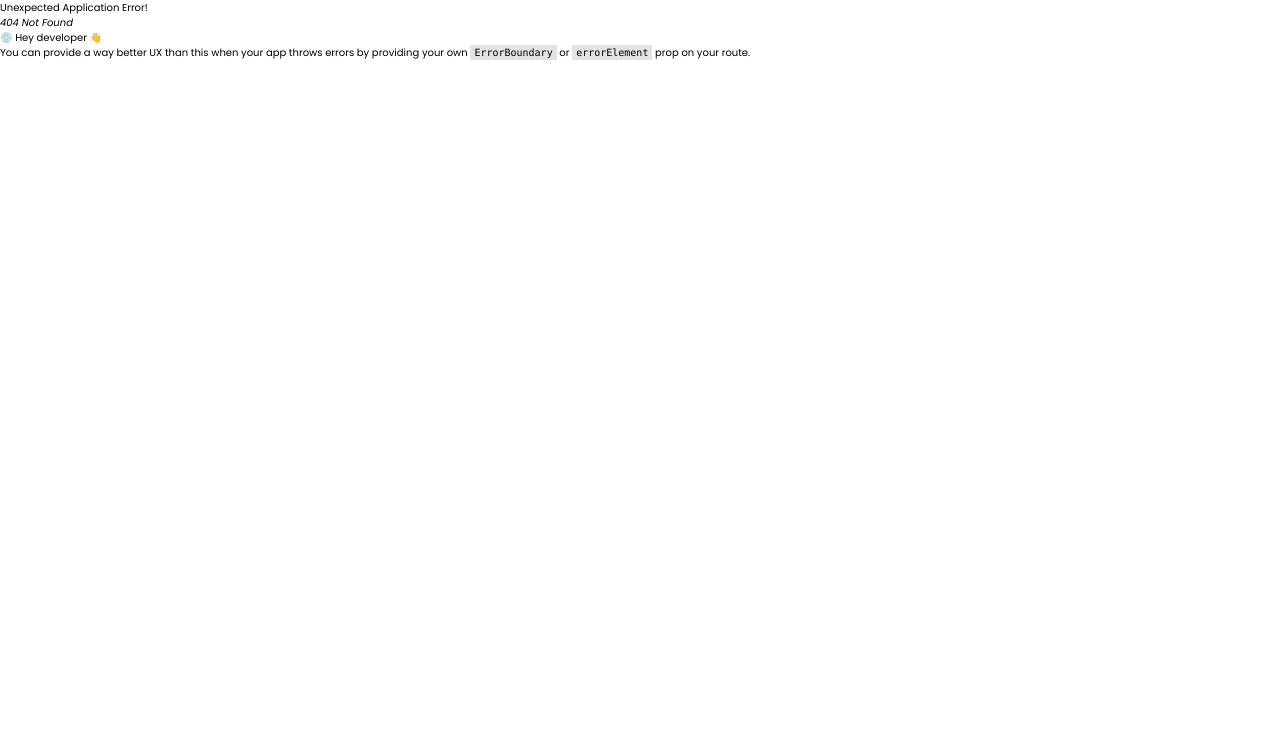
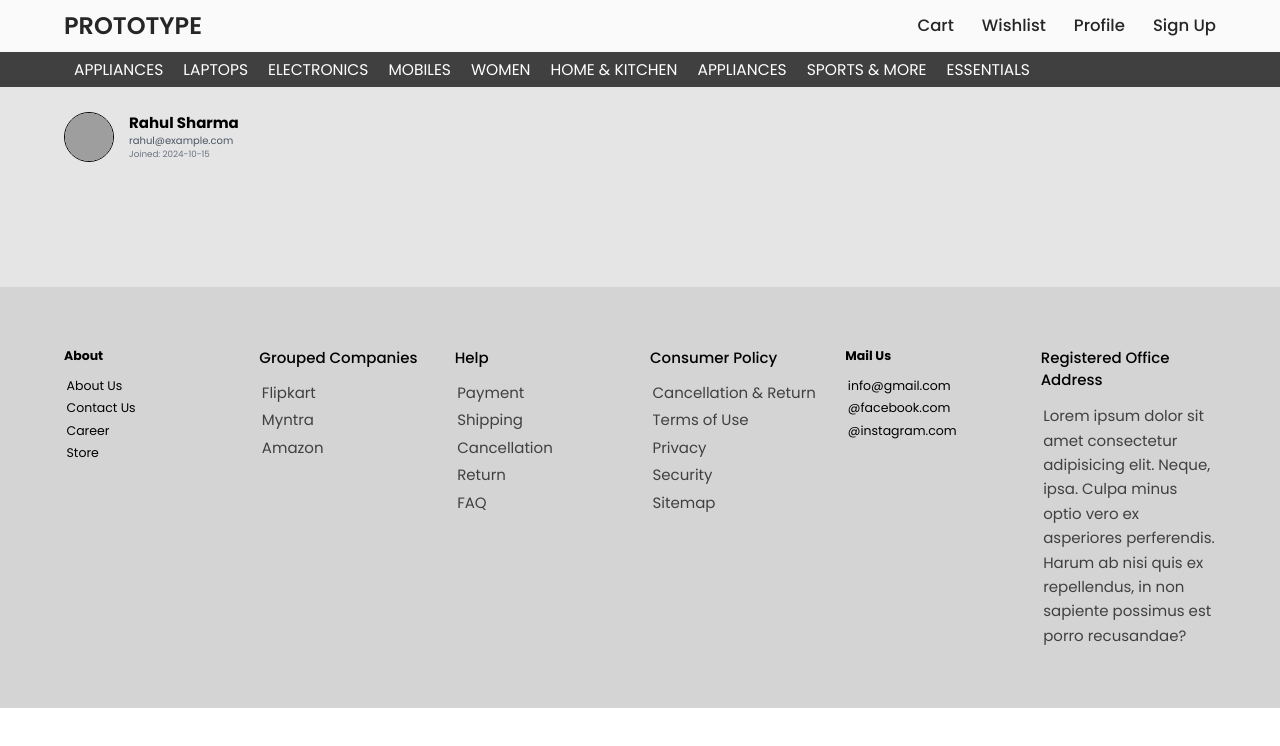
Before and after one commit to muhammedaslammm/bizdata_prototype, a React (Vite) app in the folder frontend/: page /profile in a window 1280 px wide. Before the commit this address had no page. Shown: the top 746 px of the page. Built offline with nearby package versions, Linux system fonts and the light colour scheme; grey boxes are pictures that could not be loaded.

Commit message:
profile page created

```diff
--- a/frontend/src/client/components/Header.jsx
+++ b/frontend/src/client/components/Header.jsx
@@ -4,17 +4,27 @@ const Header = () => {
   return (
     <header className="bg-neutral-50">
       <header className=" flex justify-between items-center w-[90%] mx-auto py-[.8rem]">
-        <div className="logo text-neutral-800 font-semibold text-[2.4rem] uppercase">
-          prototype
-        </div>
+        <Link to={`/home`}>
+          {" "}
+          <div className="logo text-neutral-800 font-semibold text-[2.4rem] uppercase">
+            prototype
+          </div>
+        </Link>
         <search>
           <input type="search" name="" id="" />
         </search>
         <nav>
           <ul className="options flex gap-[2.8rem] text-[1.65rem] font-medium text-neutral-800">
-            <li className="capitalize cursor-pointer">cart</li>
-            <li className="capitalize cursor-pointer">whishlist</li>
-            <li className="capitalize cursor-pointer">profile</li>
+            <Link to={`/cart`} className="capitalize cursor-pointer">
+              cart
+            </Link>
+            <Link to={`/wishlist`} className="capitalize cursor-pointer">
+              wishlist
+            </Link>
+            <Link to={`/profile`} className="capitalize cursor-pointer">
+              profile
+            </Link>
+
             <li className="capitalize cursor-pointer">sign up</li>
           </ul>
         </nav>
--- a/frontend/src/client/pages/Cart.jsx
+++ b/frontend/src/client/pages/Cart.jsx
@@ -1,7 +1,7 @@
 const Cart = () => {
   return (
     <div className="cart">
-      <h1>cart page</h1>
+      <h1>Cartpage</h1>
     </div>
   );
 };
--- a/frontend/src/client/pages/Home.jsx
+++ b/frontend/src/client/pages/Home.jsx
@@ -3,6 +3,7 @@ import Deal from "../components/Deal";
 import projectors from "../../data/projectors";
 import laptops from "../../data/laptops";
 import { useEffect, useState } from "react";
+
 
 const Home = () => {
   const [dealProjectors, setDealProjectors] = useState([]);
--- /dev/null
+++ b/frontend/src/client/pages/Profile.jsx
@@ -0,0 +1,24 @@
+import React from "react";
+import Userdata from "../../data/userdata";
+const Profile = () => {
+  const user = Userdata[0];
+
+  return (
+    <div className="w-[90%] mx-auto py-10">
+      <div className="flex items-center gap-6">
+        <img
+          src={user.avatar}
+          alt={user.fullName}
+          className="w-20 h-20 rounded-full border"
+        />
+        <div>
+          <h1 className="text-2xl font-bold">{user.fullName}</h1>
+          <p className="text-gray-600">{user.email}</p>
+          <p className="text-sm text-gray-500">Joined: {user.joinedDate}</p>
+        </div>
+      </div>
+    </div>
+  );
+};
+
+export default Profile;
--- /dev/null
+++ b/frontend/src/data/userdata.js
@@ -0,0 +1,20 @@
+const Userdata = [
+  {
+    id: 60,
+    fullName: "Rahul Sharma",
+    username: "rahul123",
+    email: "rahul@example.com",
+    phone: "+91-9876543210",
+    address: {
+      street: "123 MG Road",
+      city: "Bangalore",
+      state: "Karnataka",
+      zip: "560001",
+    },
+    avatar: "https://i.pravatar.cc/150?img=12",
+    joinedDate: "2024-10-15",
+    isVerified: true,
+  },
+];
+
+export default Userdata;
--- a/frontend/src/main.jsx
+++ b/frontend/src/main.jsx
@@ -9,6 +9,9 @@ import {
 import Home from "./client/pages/Home.jsx";
 import Wishlist from "./client/pages/Wishlist.jsx";
 import Productpage from "./client/pages/productpage.jsx";
+import Cart from "./client/pages/Cart.jsx";
+import Profile from "./client/pages/Profile.jsx";
+import Userdata from "./data/userdata.js";
 
 // router is created, which handles various routes.
 const router = createBrowserRouter([
@@ -24,6 +27,8 @@ const router = createBrowserRouter([
       { path: "home", element: <Home /> },
       { path: "wishlist", element: <Wishlist /> },
       { path: "product/:productid", element: <Productpage /> },
+      { path: "cart", element: <Cart /> },
+      { path: "profile", element: <Profile /> },
     ],
   },
 ]);
```
